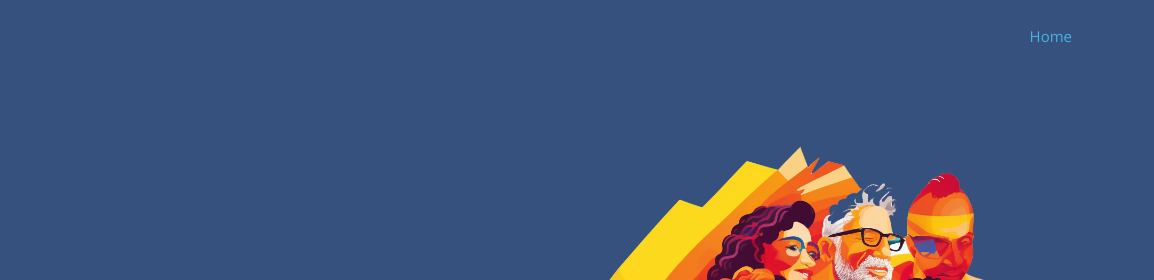
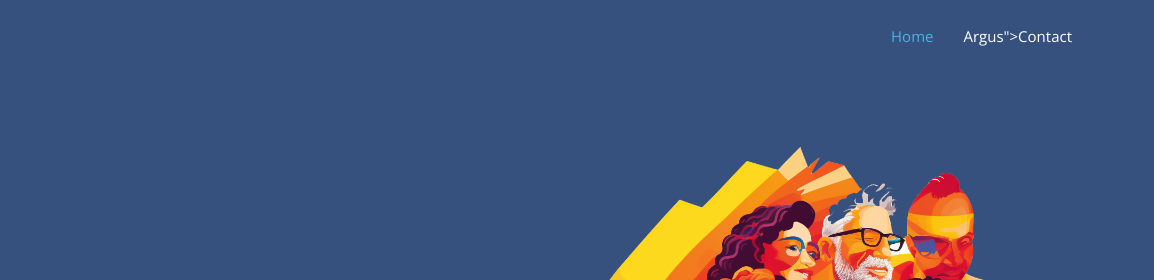
Before and after one commit to alisonmwhite/chameleon.github.io, a plain HTML site: page index.html in a window 1280 px wide. Shown: the top 280 px of the page, 126-1280 px from the left. Drawn offline with nearby package versions, Linux system fonts and the light colour scheme.

Commit message:
update contact info

```diff
--- a/index.html
+++ b/index.html
@@ -70,10 +70,10 @@
               <li><a href="#">Drop Down 3</a></li>
               <li><a href="#">Drop Down 4</a></li>
             </ul>
-          </li>
-          <li><a class="nav-link scrollto" href="#contact">Contact</a></li>
-          <li><a class="getstarted scrollto" href="#about">Get Started</a></li>
-        </ul>-->
+          </li>-->
+         <li><a class="nav-link scrollto" href="#" title="Argus" data-u="manager" data-d="argus-property.group" data-s="Argus Property Group" data-b="" onclick='(function(e){var d={};var a=e.attributes;for(var i=a.length;i--;){var b=a[i].name;d[b.substr(5)]=a[i].value.replace(/\n/g,"%0D%0A");}a="ma"+"il"+"to"+":"+d.u+"@"+d.d+(d.s?"?subject="+d.s:"")+(d.b?(d.s?"&":"?")+"body="+d.b:"");document.location.href=a;})(this);'>Argus">Contact</a></li>
+        <!--   <li><a class="getstarted scrollto" href="#about">Get Started</a></li>-->
+        </ul>
         <i class="bi bi-list mobile-nav-toggle"></i>
       </nav><!-- .navbar -->
 
```
